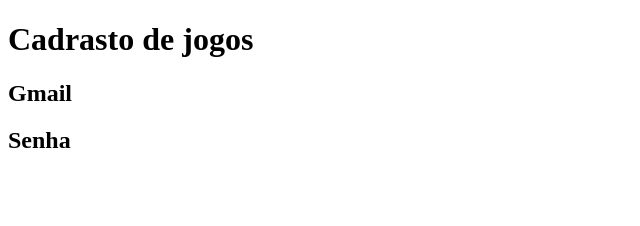
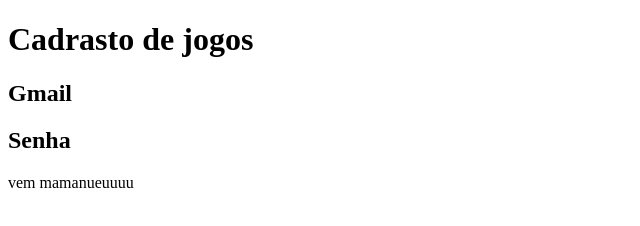
Before and after one commit to gurixx/git-curso, a plain HTML site: page index.html in a window 1280 px wide. Shown: the whole page, without its empty margins (0-640 px from the left). Drawn offline with Linux system fonts and the light colour scheme.

Commit message:
só index

```diff
--- a/index.html
+++ b/index.html
@@ -10,6 +10,7 @@
     <h1>Cadrasto de jogos</h1>
     <h2>Gmail</h2>
     <h2>Senha</h2>
+    <p>vem mamanueuuuu</p>
     <script src="app.js"></script>
 </body>
 </html>
```
